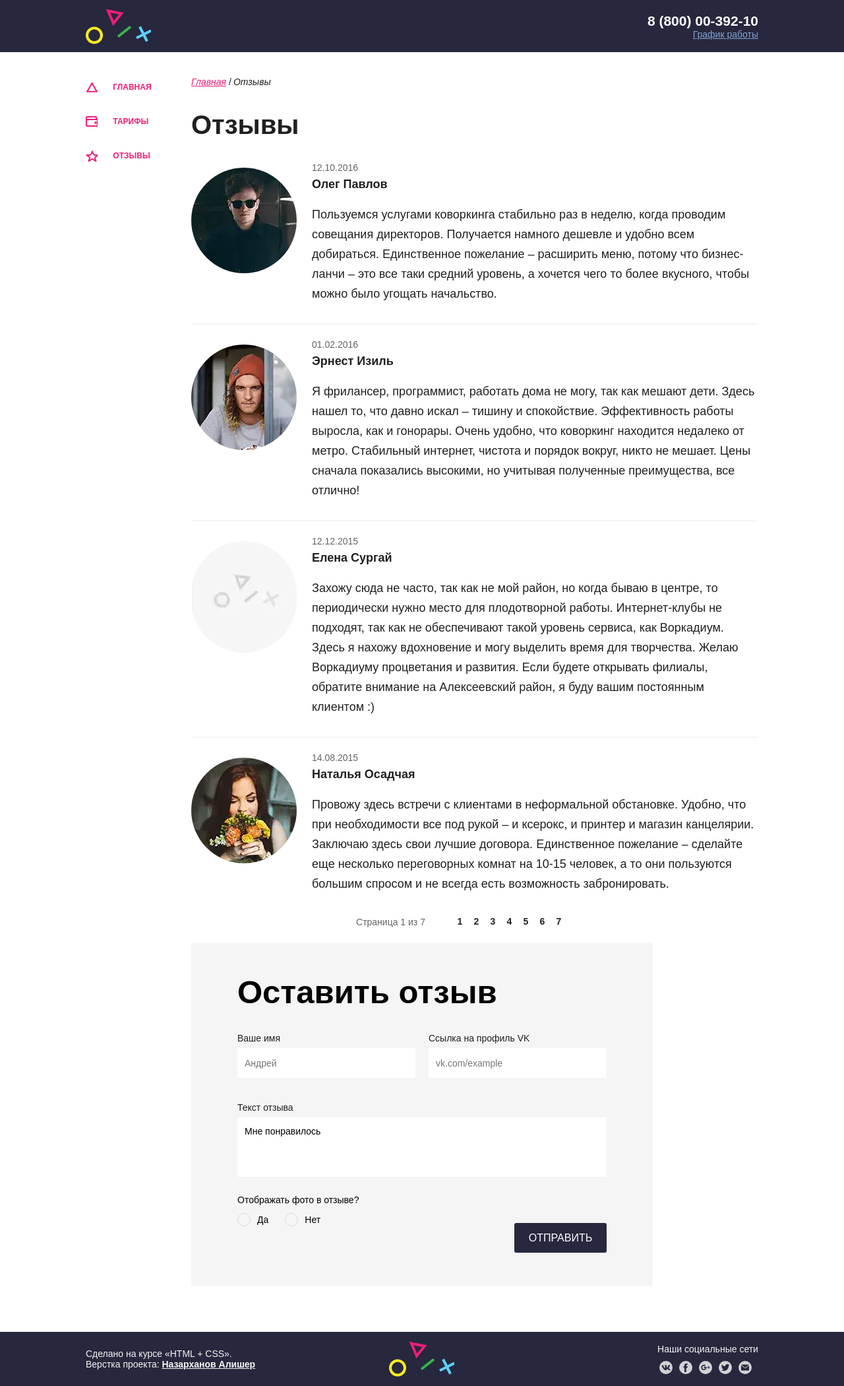
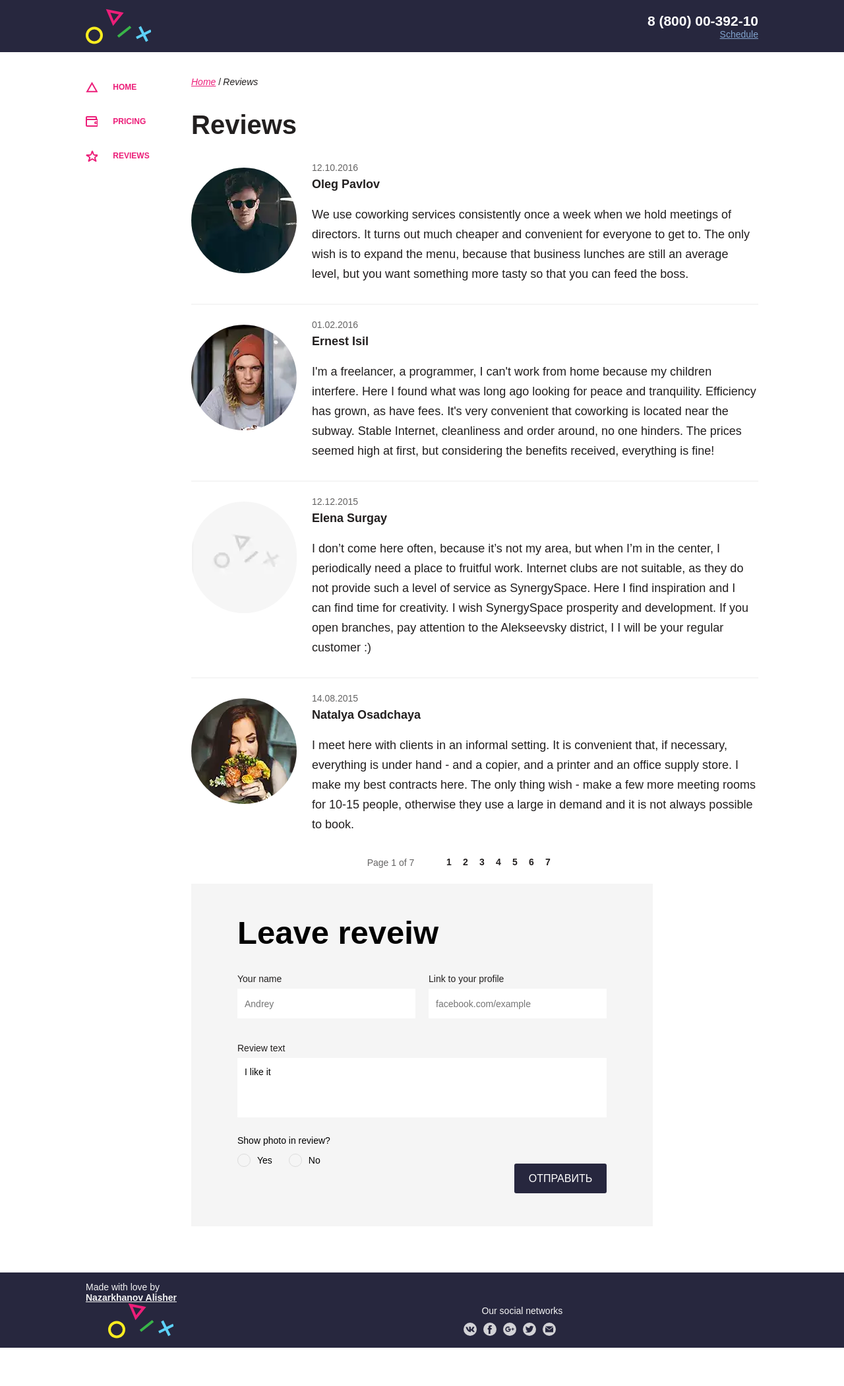
Before and after one commit to nazarhanov/synergy-space, a plain HTML site: page comments.html in a window 1280 px wide. Shown: the whole page at 66% size. After the commit the page ends 2042 px from the top, so only its background shows below. Drawn offline with Linux system fonts and the light colour scheme.

Commit message:
translate

```diff
--- a/comments.html
+++ b/comments.html
@@ -13,8 +13,8 @@
   <meta name="msapplication-TileColor" content="#2d89ef">
 
   <link rel="stylesheet" href="css/normalize.css">
-  <link rel="stylesheet" href="css/workadium.css">
-  <title>Workadium</title>
+  <link rel="stylesheet" href="css/main.css">
+  <title>SynergySpace</title>
 </head>
 <body>
   <div class="wrapper">
@@ -31,14 +31,10 @@
           <div class="phone">
             <div class="phone__number">8 (800) 00-392-10</div>
             <div class="phone__work">
-			  График работы
-			  <div class="work__time">
-                <div class="time__days">
-                  пн-вс: 09:00-20:00
-                </div>
-                <div class="time__hours">
-                  обед: 14:00-14:30
-                </div>
+              Schedule
+              <div class="work__time">
+                <div class="time__days">Mon-Sun: 09:00-20:00</div>
+                <div class="time__hours">Break: 14:00-14:30</div>
               </div>
             </div>
           </div>
@@ -50,11 +46,11 @@
             <nav class="nav">
               <ul class="nav-list">
                 <li class="nav__item" id="nav__main">
-                  <a href="workadium.html" class="nav__link">
+                  <a href="intro.html" class="nav__link">
                     <svg viewBox="0 0 18 18" width="18" height="18" class="nav__icon">
                       <use xlink:href="#main"></use>
                     </svg>
-                    Главная
+                    Home
                   </a>
                 </li>
                 <li class="nav__item" id="nav__wallet">
@@ -62,7 +58,7 @@
                     <svg viewBox="0 0 18 18" width="18" height="18" class="nav__icon nav__icon_reverse">
                       <use xlink:href="#wallet"></use>
                     </svg>
-                    Тарифы
+                    Pricing
                   </a>
                 </li>
                 <li class="nav__item" id="nav__feed">
@@ -70,7 +66,7 @@
                     <svg viewBox="0 0 18 18" width="18" height="18" class="nav__icon">
                       <use xlink:href="#feed"></use>
                     </svg>
-                    Отзывы
+                    Reviews
                   </a>
                 </li>
               </ul>
@@ -79,13 +75,13 @@
           <article class="content">
             <ul class="breadcrumbs">
               <li class="bread__item">
-                <a href="workadium.html" class="bread__link">Главная</a>
+                <a href="intro.html" class="bread__link">Home</a>
               </li>
               <li class="bread__item">
-                <a href="comments.html" class="bread__link">Отзывы</a>
+                <a href="comments.html" class="bread__link">Reviews</a>
               </li>
             </ul>
-            <div class="content__head">Отзывы</div>
+            <div class="content__head">Reviews</div>
             <ul class="commetns-list">
               <li class="comments__item">
                 <picture class="comments__avatar">
@@ -94,12 +90,12 @@
                 </picture>
                 <div class="comments__text">
                   <div class="text__date">12.10.2016</div>
-                  <div class="text__name">Олег Павлов</div>
+                  <div class="text__name">Oleg Pavlov</div>
                   <div class="text__content">
-                    Пользуемся услугами коворкинга стабильно раз в неделю, когда проводим совещания директоров.
-                    Получается намного дешевле и удобно всем добираться. Единственное пожелание – расширить меню, потому
-                    что бизнес-ланчи – это все таки средний уровень, а хочется чего то более вкусного, чтобы можно было
-                    угощать начальство.
+                    We use coworking services consistently once a week when we hold meetings of directors.
+                     It turns out much cheaper and convenient for everyone to get to. The only wish is to expand the menu, because
+                     that business lunches are still an average level, but you want something more tasty so that you can
+                     feed the boss.
                   </div>
                 </div>
               </li>
@@ -110,12 +106,12 @@
                 </picture>
                 <div class="comments__text">
                   <div class="text__date">01.02.2016</div>
-                  <div class="text__name">Эрнест Изиль</div>
+                  <div class="text__name">Ernest Isil</div>
                   <div class="text__content">
-                    Я фрилансер, программист, работать дома не могу, так как мешают дети. Здесь нашел то, что давно
-                    искал – тишину и спокойствие. Эффективность работы выросла, как и гонорары. Очень удобно, что
-                    коворкинг находится недалеко от метро. Стабильный интернет, чистота и порядок вокруг, никто не
-                    мешает. Цены сначала показались высокими, но учитывая полученные преимущества, все отлично!
+                    I'm a freelancer, a programmer, I can't work from home because my children interfere. Here I found what was long ago
+                     looking for peace and tranquility. Efficiency has grown, as have fees. It's very convenient that
+                     coworking is located near the subway. Stable Internet, cleanliness and order around, no one
+                     hinders. The prices seemed high at first, but considering the benefits received, everything is fine!
                   </div>
                 </div>
               </li>
@@ -126,13 +122,13 @@
                 </picture>
                 <div class="comments__text">
                   <div class="text__date">12.12.2015</div>
-                  <div class="text__name">Елена Сургай</div>
+                  <div class="text__name">Elena Surgay</div>
                   <div class="text__content">
-                    Захожу сюда не часто, так как не мой район, но когда бываю в центре, то периодически нужно место для
-                    плодотворной работы. Интернет-клубы не подходят, так как не обеспечивают такой уровень сервиса, как
-                    Воркадиум. Здесь я нахожу вдохновение и могу выделить время для творчества. Желаю Воркадиуму
-                    процветания и развития. Если будете открывать филиалы, обратите внимание на Алексеевский район, я
-                    буду вашим постоянным клиентом :)
+                    I don’t come here often, because it’s not my area, but when I’m in the center, I periodically need a place to
+                     fruitful work. Internet clubs are not suitable, as they do not provide such a level of service as
+                     SynergySpace. Here I find inspiration and I can find time for creativity. I wish SynergySpace
+                     prosperity and development. If you open branches, pay attention to the Alekseevsky district, I
+                     I will be your regular customer :)
                   </div>
                 </div>
               </li>
@@ -143,21 +139,21 @@
                 </picture>
                 <div class="comments__text">
                   <div class="text__date">14.08.2015</div>
-                  <div class="text__name">Наталья Осадчая</div>
+                  <div class="text__name">Natalya Osadchaya</div>
                   <div class="text__content">
-                    Провожу здесь встречи с клиентами в неформальной обстановке. Удобно, что при необходимости все под
-                    рукой – и ксерокс, и принтер и магазин канцелярии. Заключаю здесь свои лучшие договора. Единственное
-                    пожелание – сделайте еще несколько переговорных комнат на 10-15 человек, а то они пользуются большим
-                    спросом и не всегда есть возможность забронировать.
+                    I meet here with clients in an informal setting. It is convenient that, if necessary, everything is under
+                     hand - and a copier, and a printer and an office supply store. I make my best contracts here. The only thing
+                     wish - make a few more meeting rooms for 10-15 people, otherwise they use a large
+                     in demand and it is not always possible to book.
                   </div>
                 </div>
               </li>
             </ul>
             <div class="paginations">
               <div class="pagns__text">
-                Страница
+                Page
                 <div class="pagns__here">1</div>
-                из
+                of
                 <div class="pangs__all">7</div>
               </div>
               <div class="pagns__last"></div>
@@ -187,31 +183,31 @@
               <div class="pagns__next"></div>
             </div>
             <form class="comment-block">
-              <div class="comment__head">Оставить отзыв</div>
+              <div class="comment__head">Leave reveiw</div>
               <ul class="comment__data">
                 <li class="comment__item">
-                  <div class="comment__item-head">Ваше имя</div>
-                  <input type="text" class="comment__item-field" placeholder="Андрей" />
+                  <div class="comment__item-head">Your name</div>
+                  <input type="text" class="comment__item-field" placeholder="Andrey" />
                 </li>
                 <li class="comment__item">
-                  <div class="comment__item-head">Ссылка на профиль VK</div>
-                  <input type="text" class="comment__item-field" placeholder="vk.com/example" />
+                  <div class="comment__item-head">Link to your profile</div>
+                  <input type="text" class="comment__item-field" placeholder="facebook.com/example" />
                 </li>
                 <li class="comment__item-area">
-                  <div class="comment__item-head">Текст отзыва</div>
-                  <textarea name="" cols="30" rows="10" class="comment__item-text">Мне понравилось</textarea>
+                  <div class="comment__item-head">Review text</div>
+                  <textarea name="" cols="30" rows="10" class="comment__item-text">I like it</textarea>
                 </li>
               </ul>
               <div class="comment__left">
                 <div class="comment__foto">
-                  <div class="comment__text">Отображать фото в отзыве?</div>
+                  <div class="comment__text">Show photo in review?</div>
                   <input type="radio" name="foto" value="" id="foto_yes" />
                   <label for="foto_yes" class="comment__foto_yes">
-                    <span>Да</span>
+                    <span>Yes</span>
                   </label>
                   <input type="radio" name="foto" value="" id="foto_no" />
                   <label for="foto_no" class="comment__foto_no">
-                    <span>Нет</span>
+                    <span>No</span>
                   </label>
                 </div>
               </div>
@@ -227,8 +223,9 @@
       <div class="container">
         <div class="footer__left">
           <div class="footer__text">
-            Сделано на курсе «HTML + CSS». <br>
-            Верстка проекта: <b><a href="https://git.io/novanaz">Назарханов Алишер</a></b>
+            Made with love by <br>
+            <b><a href="https://git.io/novanaz">Nazarkhanov Alisher</a></b>
+          </div>
           </div>
         </div>
         <div class="footer__center">
@@ -240,7 +237,7 @@
         </div>
         <div class="footer__right">
           <div class="footer__social">
-            <div class="footer__text">Наши социальные сети</div>
+            <div class="footer__text">Our social networks</div>
             <ul class="nav-social">
               <li class="social__item">
                 <a href="#" class="social__link">
```
Also changed, not shown: css/intro.css (+10 -0 lines), index.html (+4 -4 lines), intro.html (renamed from workadium.html, +30 -30 lines), price.html (+41 -45 lines), css/main.css (renamed from css/workadium.css), site.webmanifest, 1 other file.
